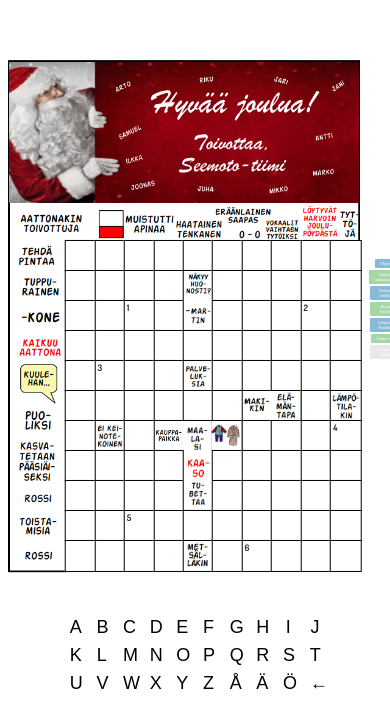
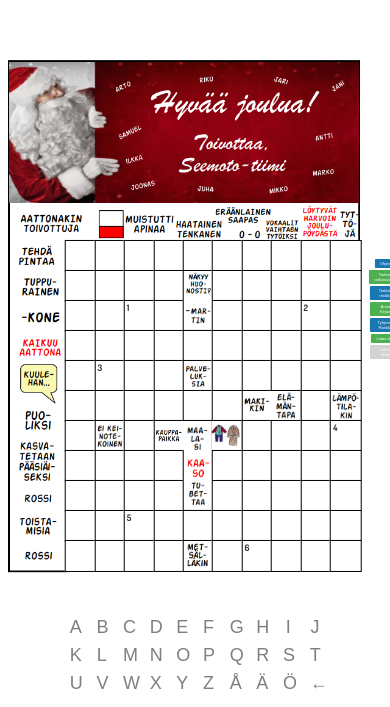
Before and after one commit to DeveloperWizard83/ristikko2021, a React (Vite) app: page / in a window 390 px wide. Shown: the part 137-844 px from the top of the page. Built offline with nearby package versions, Linux system fonts and the light colour scheme.

Commit message:
Paranneltu CSS

```diff
--- a/src/CustomKeyboard.css
+++ b/src/CustomKeyboard.css
@@ -157,7 +157,7 @@
         right: 7px;
         width: 9vw; /* Full width to use the entire screen width */
         z-index: 10; /* Ensure it's above the keyboard container */
-        opacity: 0.5;
+
         padding: 10px 0; /* Add some padding at the top and bottom */
         box-sizing: border-box; /* Include padding in the width calculation */
         display: flex; /* Use flexbox for internal alignment */
@@ -189,6 +189,7 @@
             transform: translateX(-50%); /* Add this to shift the container back to the center */
             justify-content: center;
             margin-bottom: 20px;
+            opacity: 0.5;
             width: 100%; /* Stretch the container across the width of the screen */
             max-width: 750px; /* Set a max-width to prevent it from getting too wide */
             z-index: 1; /* Make sure this is not higher than the crossword grid's z-index */
```
